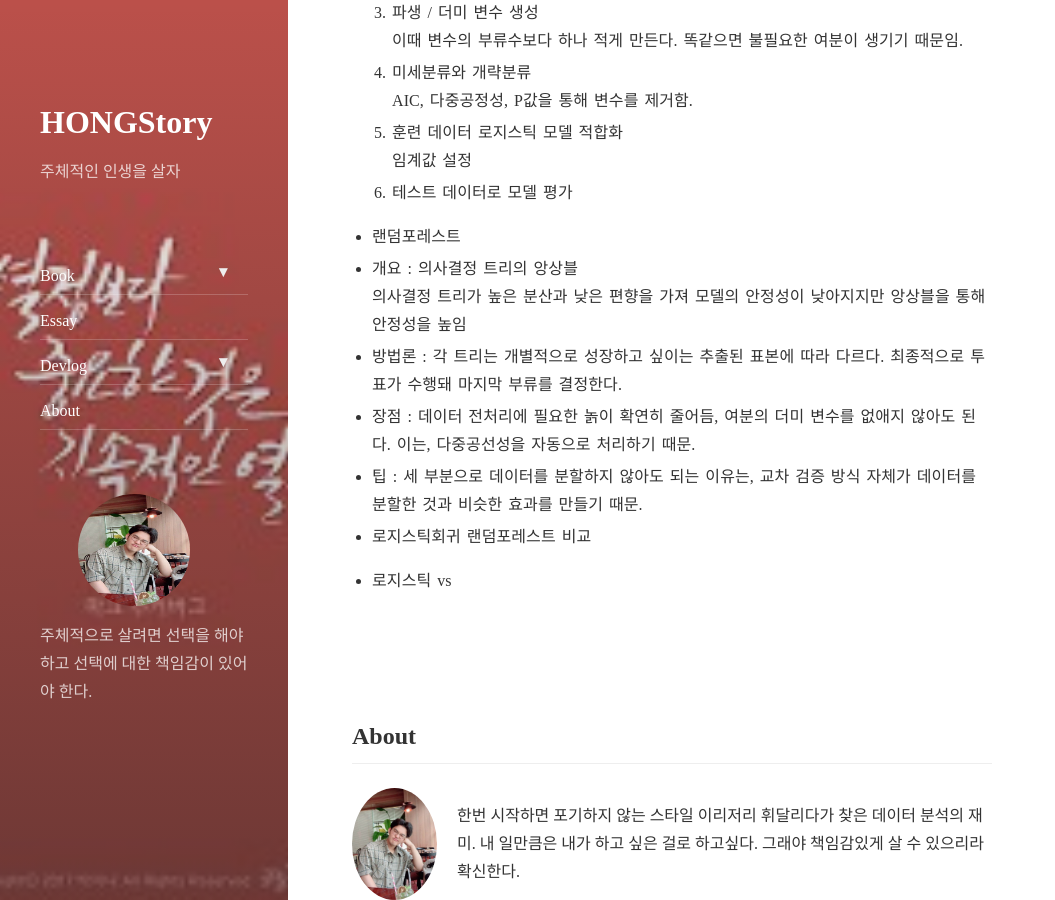
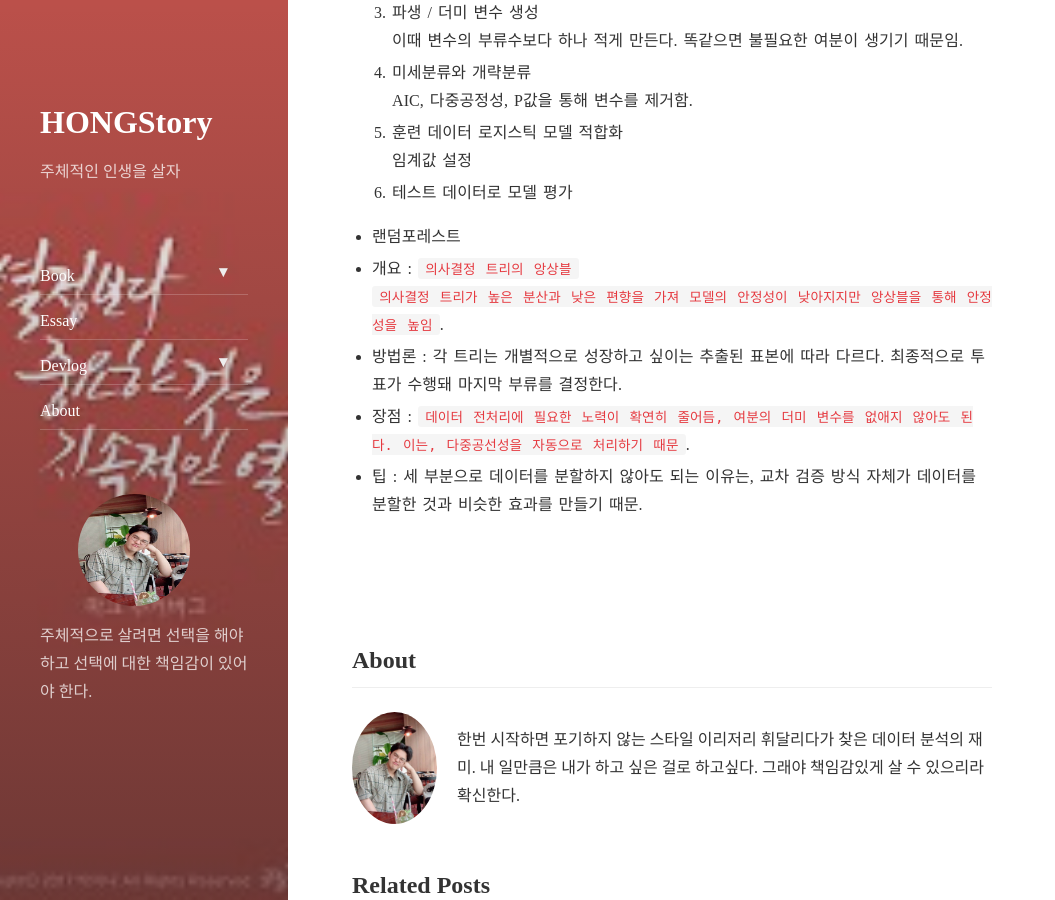
Before and after one commit to koreahong/koreahong.github.io, a Jekyll site: the page built from _posts/2020-08-31-머신러닝과 통계-3일차.markdown, in a window 1280 px wide and 900 px high, scrolled down 1447 px. Shown: the whole window, without its empty margins (0-1055 px from the left). Built offline with Jekyll 4.4.1, drawn with Linux system fonts in a browser that asks for light colours; nearby versions of some CDN libraries.

Commit message:
'update'

```diff
--- a/_posts/2020-08-31-머신러닝과 통계-3일차.markdown
+++ b/_posts/2020-08-31-머신러닝과 통계-3일차.markdown
@@ -47,11 +47,8 @@ comments: False
 	6. 테스트 데이터로 모델 평가
 
  - 랜덤포레스트
- + 개요 : 의사결정 트리의 앙상블
-의사결정 트리가 높은 분산과 낮은 편향을 가져 모델의 안정성이 낮아지지만 앙상블을 통해 안정성을 높임
+ + 개요 : `의사결정 트리의 앙상블`
+`의사결정 트리가 높은 분산과 낮은 편향을 가져 모델의 안정성이 낮아지지만 앙상블을 통해 안정성을 높임`.
  + 방법론 : 각 트리는 개별적으로 성장하고 싶이는 추출된 표본에 따라 다르다. 최종적으로 투표가 수행돼 마지막 부류를 결정한다.
- + 장점 : 데이터 전처리에 필요한 놁이 확연히 줄어듬, 여분의 더미 변수를 없애지 않아도 된다. 이는, 다중공선성을 자동으로 처리하기 때문.
+ + 장점 : `데이터 전처리에 필요한 노력이 확연히 줄어듬, 여분의 더미 변수를 없애지 않아도 된다. 이는, 다중공선성을 자동으로 처리하기 때문`.
  + 팁 : 세 부분으로 데이터를 분할하지 않아도 되는 이유는, 교차 검증 방식 자체가 데이터를 분할한 것과 비슷한 효과를 만들기 때문.
- - 로지스틱회귀 랜덤포레스트 비교
-
- - 로지스틱 vs
```
